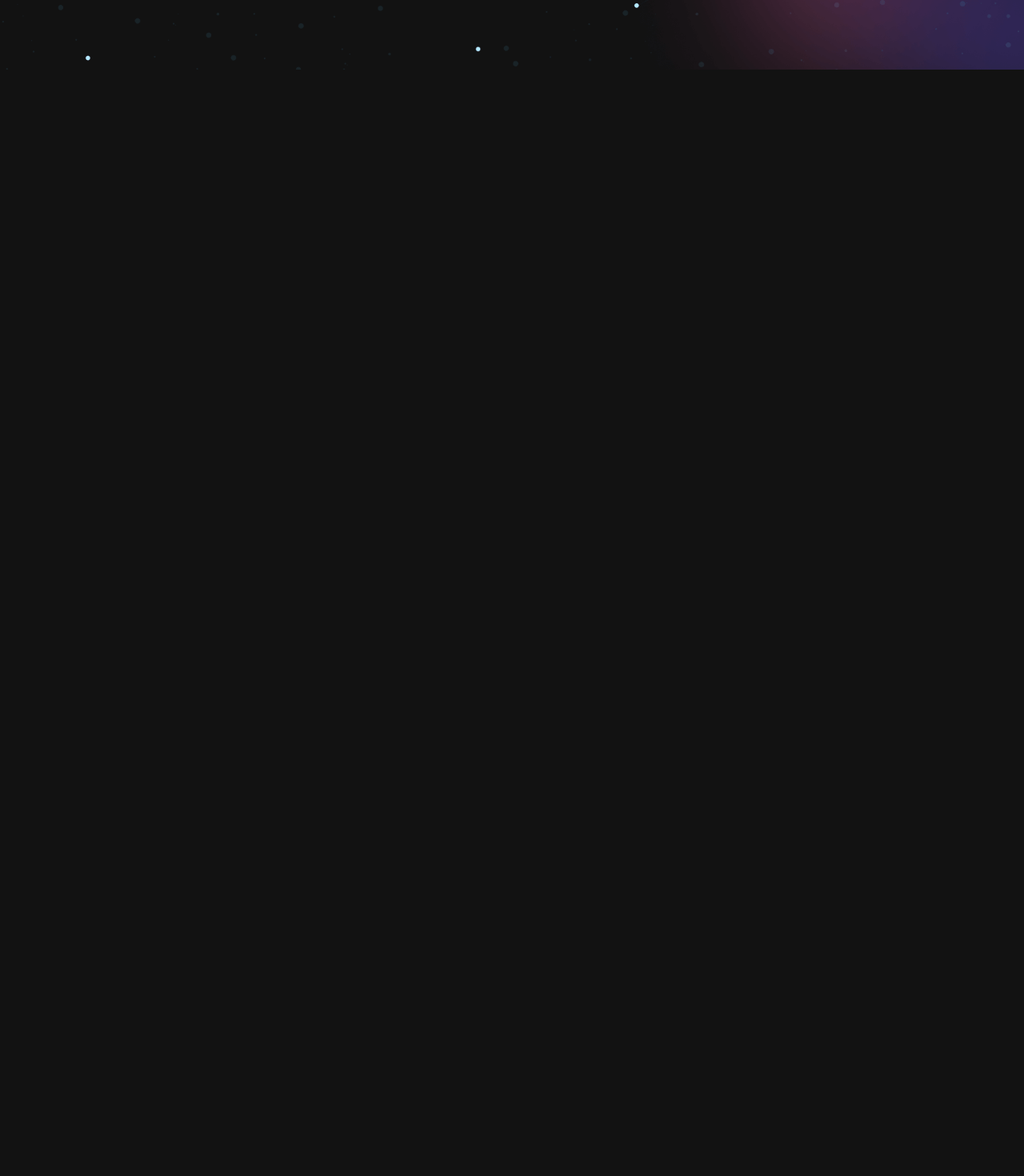
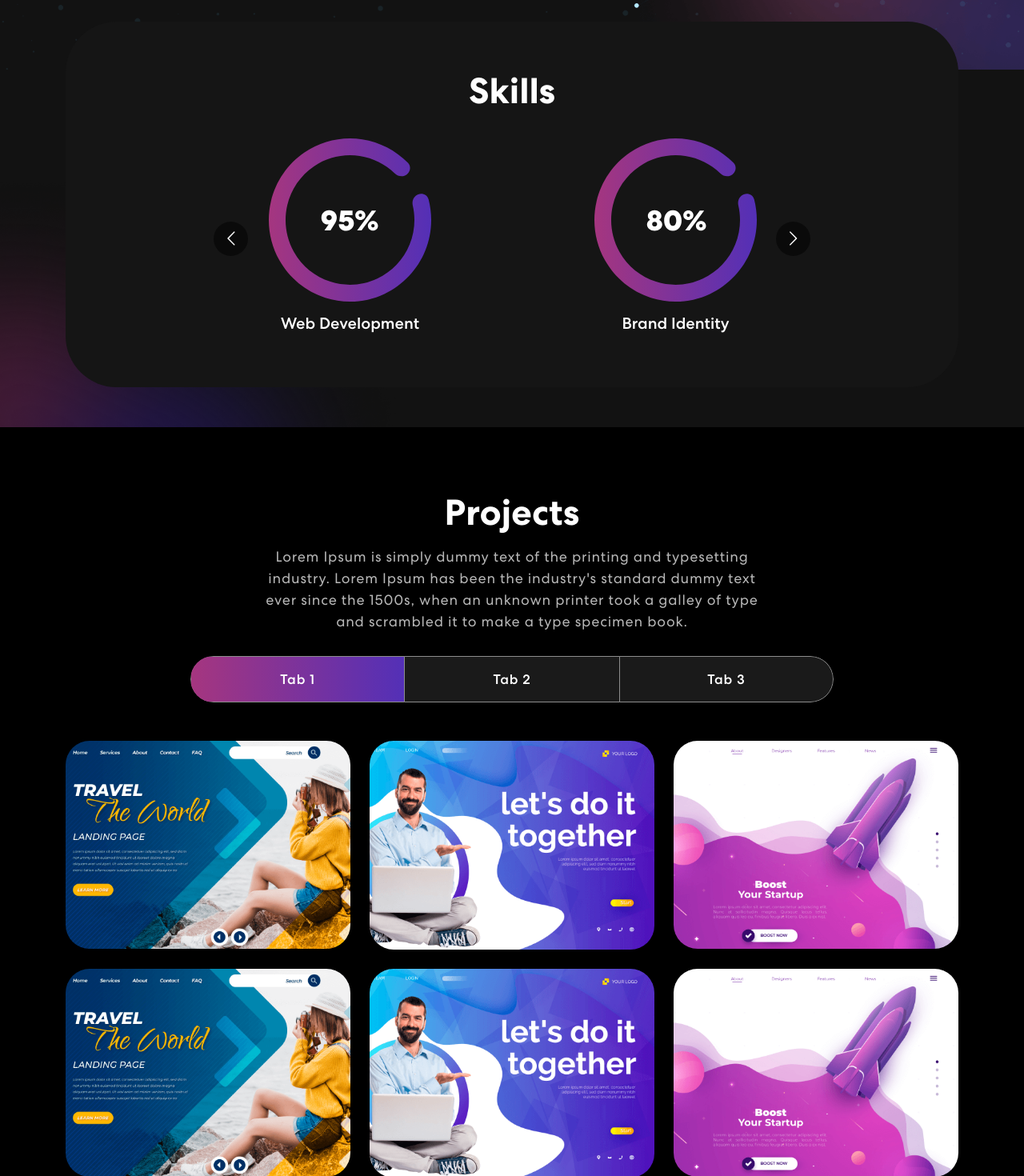
Before and after one commit to Amad-Mart/my-portfolio, a React (Create React App) app: page / in a window 1280 px wide. Shown: the part 679-2149 px from the top of the page at 80% size. Before the commit the page ends 800 px from the top, so only its background shows below. Built offline with nearby package versions, Linux system fonts and the light colour scheme.

Commit message:
ready to deploy

```diff
--- a/package.json
+++ b/package.json
@@ -11,6 +11,8 @@
     "react-bootstrap": "^2.8.0",
     "react-bootstrap-icons": "^1.10.3",
     "react-dom": "^18.2.0",
+    "react-multi-carousel": "^2.8.4",
+    "react-on-screen": "^2.1.1",
     "react-scripts": "5.0.1",
     "web-vitals": "^2.1.4"
   },
--- a/src/App.js
+++ b/src/App.js
@@ -2,6 +2,8 @@
 import "./App.css";
 import { NavBar } from "./components/NavBar";
 import { Banner } from "./components/Banner";
+import { Skills } from "./components/Skills";
+import { Projects } from "./components/Projects"
 import 'bootstrap/dist/css/bootstrap.min.css';
 
 function App() {
@@ -9,6 +11,8 @@
     <div className="App">
       <NavBar />
       <Banner />
+      <Skills />
+      <Projects />
     </div>
   );
 }
--- a/src/components/Banner.js
+++ b/src/components/Banner.js
@@ -2,7 +2,7 @@
 import { Container, Row, Col } from "react-bootstrap";
 import headerImg from "../assets/img/header-img.svg";
 import { ArrowRightCircle } from 'react-bootstrap-icons';
-// import 'animate.css';
+//import 'animate.css';
 //import TrackVisibility from 'react-on-screen';
 
 export const Banner = () => {
--- /dev/null
+++ b/src/components/ProjectCard.js
@@ -0,0 +1,15 @@
+import { Col } from "react-bootstrap";
+
+export const ProjectCard = ({ title, description, imgUrl }) => {
+  return (
+    <Col size={12} sm={6} md={4}>
+      <div className="proj-imgbx">
+        <img src={imgUrl} />
+        <div className="proj-txtx">
+          <h4>{title}</h4>
+          <span>{description}</span>
+        </div>
+      </div>
+    </Col>
+  )
+}
--- /dev/null
+++ b/src/components/Projects.js
@@ -0,0 +1,98 @@
+import { Container, Row, Col, Tab, Nav } from "react-bootstrap";
+import { ProjectCard } from "./ProjectCard";
+import projImg1 from "../assets/img/project-img1.png";
+import projImg2 from "../assets/img/project-img2.png";
+import projImg3 from "../assets/img/project-img3.png";
+import colorSharp2 from "../assets/img/color-sharp2.png";
+//import 'animate.css';
+import TrackVisibility from 'react-on-screen';
+
+export const Projects = () => {
+
+  const projects = [
+    {
+      title: "Business Startup",
+      description: "Design & Development",
+      imgUrl: projImg1,
+    },
+    {
+      title: "Business Startup",
+      description: "Design & Development",
+      imgUrl: projImg2,
+    },
+    {
+      title: "Business Startup",
+      description: "Design & Development",
+      imgUrl: projImg3,
+    },
+    {
+      title: "Business Startup",
+      description: "Design & Development",
+      imgUrl: projImg1,
+    },
+    {
+      title: "Business Startup",
+      description: "Design & Development",
+      imgUrl: projImg2,
+    },
+    {
+      title: "Business Startup",
+      description: "Design & Development",
+      imgUrl: projImg3,
+    },
+  ];
+
+  return (
+    <section className="project" id="projects">
+      <Container>
+        <Row>
+          <Col size={12}>
+            <TrackVisibility>
+              {({ isVisible }) =>
+              <div className={isVisible ? "animate__animated animate__fadeIn": ""}>
+                <h2>Projects</h2>
+                <p>Lorem Ipsum is simply dummy text of the printing and typesetting industry. Lorem Ipsum has been the industry's standard dummy text ever since the 1500s, when an unknown printer took a galley of type and scrambled it to make a type specimen book.</p>
+                <Tab.Container id="projects-tabs" defaultActiveKey="first">
+                  <Nav variant="pills" className="nav-pills mb-5 justify-content-center align-items-center" id="pills-tab">
+                    <Nav.Item>
+                      <Nav.Link eventKey="first">Tab 1</Nav.Link>
+                    </Nav.Item>
+                    <Nav.Item>
+                      <Nav.Link eventKey="second">Tab 2</Nav.Link>
+                    </Nav.Item>
+                    <Nav.Item>
+                      <Nav.Link eventKey="third">Tab 3</Nav.Link>
+                    </Nav.Item>
+                  </Nav>
+                  <Tab.Content id="slideInUp" className={isVisible ? "animate__animated animate__slideInUp" : ""}>
+                    <Tab.Pane eventKey="first">
+                      <Row>
+                        {
+                          projects.map((project, index) => {
+                            return (
+                              <ProjectCard
+                                key={index}
+                                {...project}
+                                />
+                            )
+                          })
+                        }
+                      </Row>
+                    </Tab.Pane>
+                    <Tab.Pane eventKey="section">
+                      <p>Lorem ipsum dolor sit amet consectetur adipisicing elit. Cumque quam, quod neque provident velit, rem explicabo excepturi id illo molestiae blanditiis, eligendi dicta officiis asperiores delectus quasi inventore debitis quo.</p>
+                    </Tab.Pane>
+                    <Tab.Pane eventKey="third">
+                      <p>Lorem ipsum dolor sit amet consectetur adipisicing elit. Cumque quam, quod neque provident velit, rem explicabo excepturi id illo molestiae blanditiis, eligendi dicta officiis asperiores delectus quasi inventore debitis quo.</p>
+                    </Tab.Pane>
+                  </Tab.Content>
+                </Tab.Container>
+              </div>}
+            </TrackVisibility>
+          </Col>
+        </Row>
+      </Container>
+      <img className="background-image-right" src={colorSharp2}></img>
+    </section>
+  )
+}
--- /dev/null
+++ b/src/components/Skills.js
@@ -0,0 +1,66 @@
+import meter1 from "../assets/img/meter1.svg";
+import meter2 from "../assets/img/meter2.svg";
+import meter3 from "../assets/img/meter3.svg";
+import Carousel from 'react-multi-carousel';
+import 'react-multi-carousel/lib/styles.css';
+import arrow1 from "../assets/img/arrow1.svg";
+import arrow2 from "../assets/img/arrow2.svg";
+import colorSharp from "../assets/img/color-sharp.png"
+
+export const Skills = () => {
+
+  const responsive = {
+    superLargeDesktop: {
+      // the naming can be any, depends on you.
+      breakpoint: { max: 4000, min: 3000 },
+      items: 5
+    },
+    desktop: {
+      breakpoint: { max: 3000, min: 1024 },
+      items: 3
+    },
+    tablet: {
+      breakpoint: { max: 1024, min: 464 },
+      items: 2
+    },
+    mobile: {
+      breakpoint: { max: 464, min: 0 },
+      items: 1
+    }
+  };
+
+  return (
+    <section className="skill" id="skills">
+        <div className="container">
+            <div className="row">
+                <div className="col-12">
+                    <div className="skill-bx wow zoomIn">
+                        <h2>Skills</h2>
+                        <br/>
+                        {/* <p>These are the skills I offer to you<br></br> Lorem Ipsum has been the industry's standard dummy text.</p> */}
+                        <Carousel responsive={responsive} infinite={true} className="owl-carousel owl-theme skill-slider">
+                            <div className="item">
+                                <img src={meter1} alt="Image" />
+                                <h5>Web Development</h5>
+                            </div>
+                            <div className="item">
+                                <img src={meter2} alt="Image" />
+                                <h5>Brand Identity</h5>
+                            </div>
+                            <div className="item">
+                                <img src={meter3} alt="Image" />
+                                <h5>Logo Design</h5>
+                            </div>
+                            <div className="item">
+                                <img src={meter1} alt="Image" />
+                                <h5>Web Development</h5>
+                            </div>
+                        </Carousel>
+                    </div>
+                </div>
+            </div>
+        </div>
+        <img className="background-image-left" src={colorSharp} alt="Image" />
+    </section>
+  )
+}
```
Also changed, not shown: 1 other file (tests, documents, lock files or other folders).
